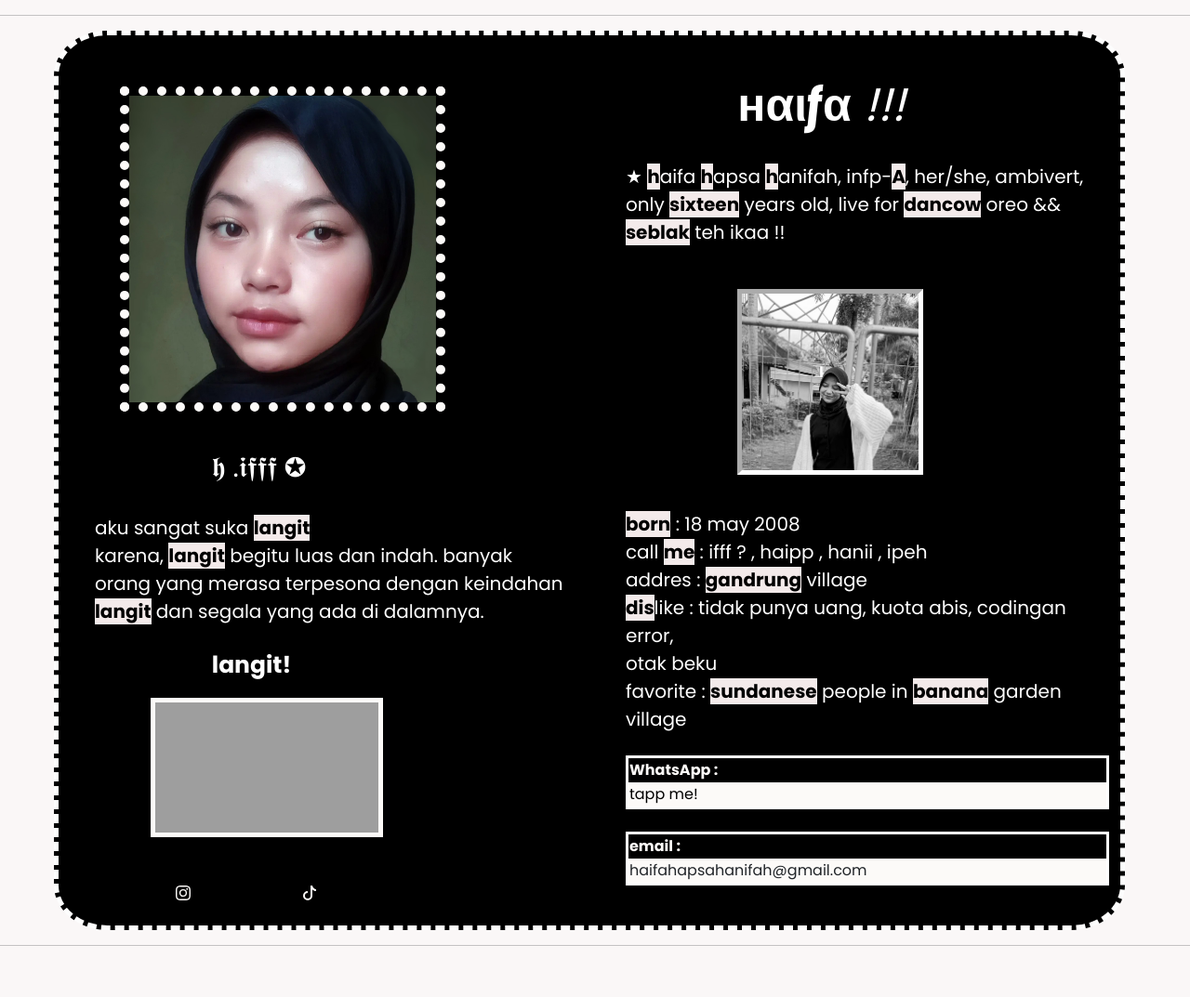
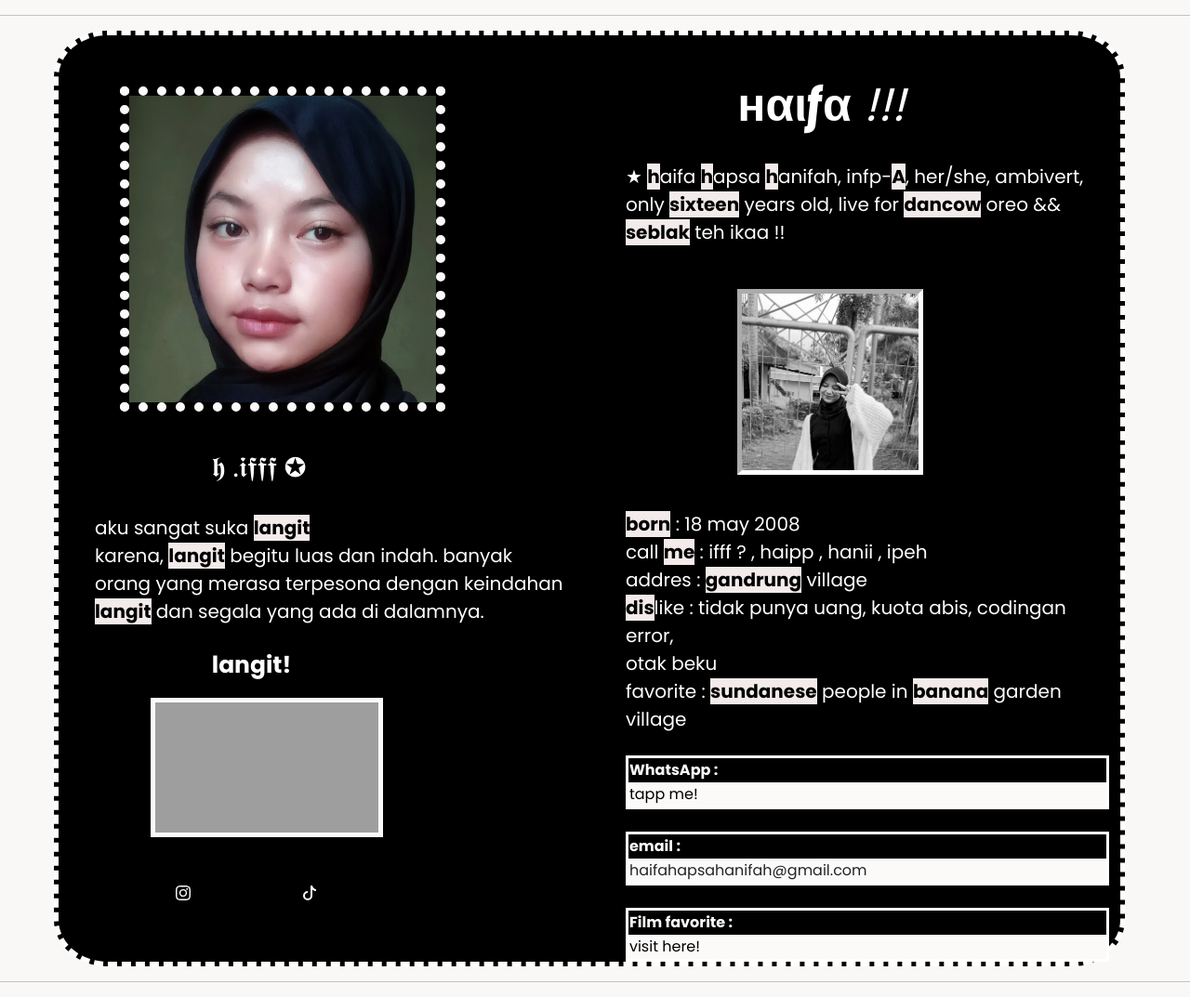
Before and after one commit to haifahapsahanifah/tugasweb1, a plain HTML site: page index.html in a window 1280 px wide. Shown: the whole page at 93% size. Before the commit the page ends 1034 px from the top, so only its background shows below. Drawn offline with nearby package versions, Linux system fonts and the light colour scheme; grey boxes are pictures that could not be loaded.

Commit message:
Add files via upload

```diff
--- a/index.html
+++ b/index.html
@@ -120,6 +120,21 @@
                     </tr>
                 </tbody>
             </table>
+            <br>
+            <table border="5" style=" margin-left:5%; width:95%; border: 3px solid white;">
+                <thead>
+                    <tr style="background-color: black;">
+                        <th style="color: #fcfaf8;"> Film favorite : </th>
+                    </tr>
+                </thead>
+                <tbody>
+                    <tr style="background-color: #fcfaf8;">
+                        <td>
+                            <a style="color: black; text-decoration: none;" href="https://haifahapsahanifah.github.io/tugaasweb2/"> visit here!</a>
+                        </td>
+                    </tr>
+                </tbody>
+            </table>
         </div>
     </div>
     <hr>
```
